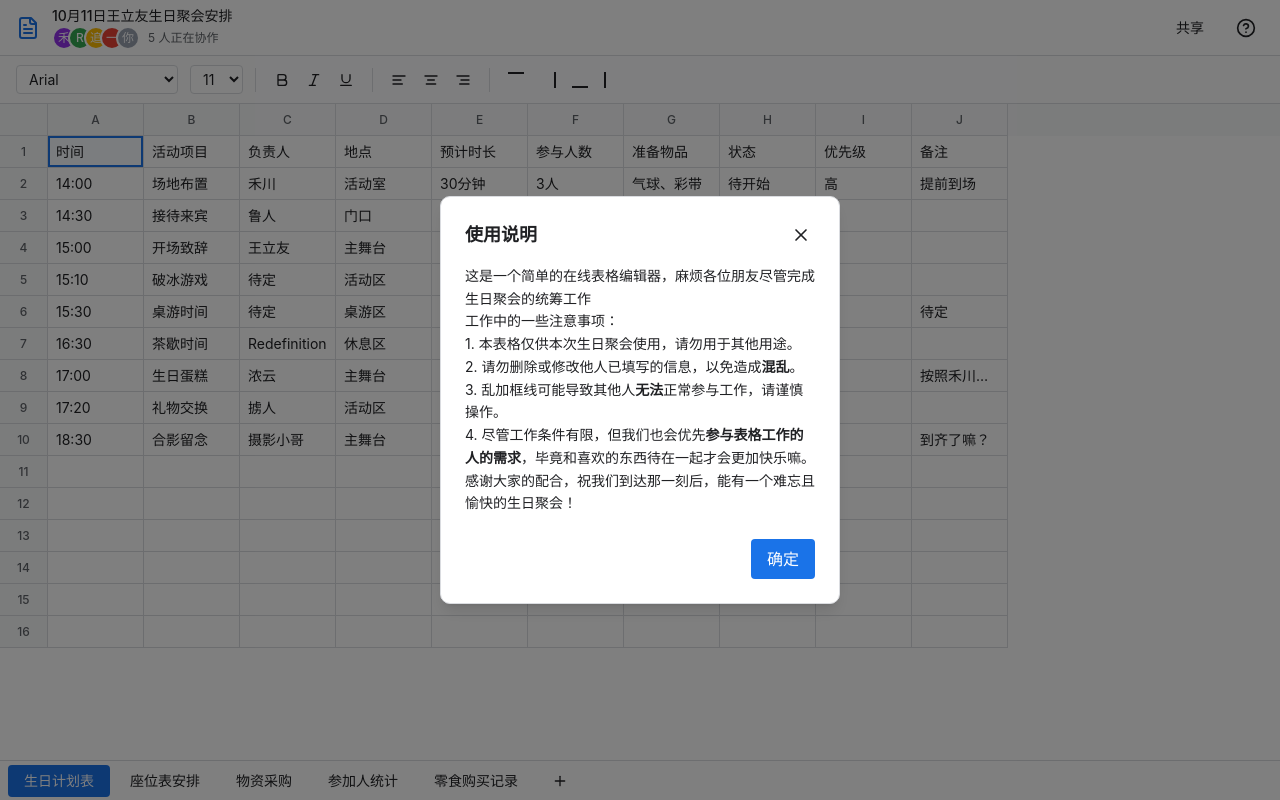
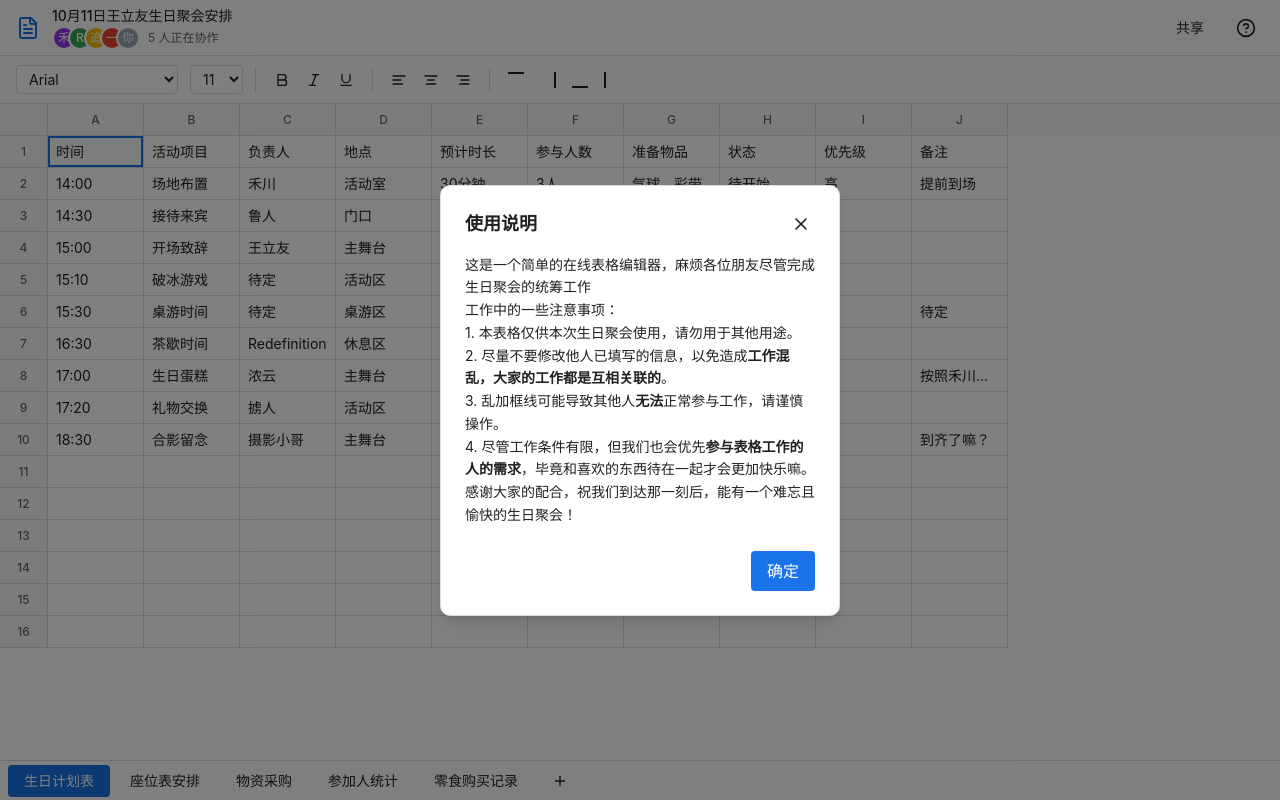
Before and after one commit to wangwangwang23333/2025-real-time-sheet, a Next.js app: page / in a window 1280 px wide. Both pictures are taken after a click on the button 1246 px from the left and 27 px from the top of the page. Built offline with nearby package versions, Linux system fonts and the light colour scheme.

Commit message:
add code

```diff
--- a/components/spreadsheet-header.tsx
+++ b/components/spreadsheet-header.tsx
@@ -66,7 +66,7 @@ export function SpreadsheetHeader() {
               这是一个简单的在线表格编辑器，麻烦各位朋友尽管完成生日聚会的统筹工作{"\n"}
               工作中的一些注意事项：{"\n"}
               1. 本表格仅供本次生日聚会使用，请勿用于其他用途。{"\n"}
-              2. 请勿删除或修改他人已填写的信息，以免造成<b>混乱</b>。{"\n"}
+              2. 尽量不要修改他人已填写的信息，以免造成<b>工作混乱，大家的工作都是互相关联的</b>。{"\n"}
               3. 乱加框线可能导致其他人<b>无法</b>正常参与工作，请谨慎操作。{"\n"}
               4. 尽管工作条件有限，但我们也会优先<b>参与表格工作的人的需求</b>，毕竟和喜欢的东西待在一起才会更加快乐嘛。{"\n"}
               感谢大家的配合，祝我们到达那一刻后，能有一个难忘且愉快的生日聚会！
```
